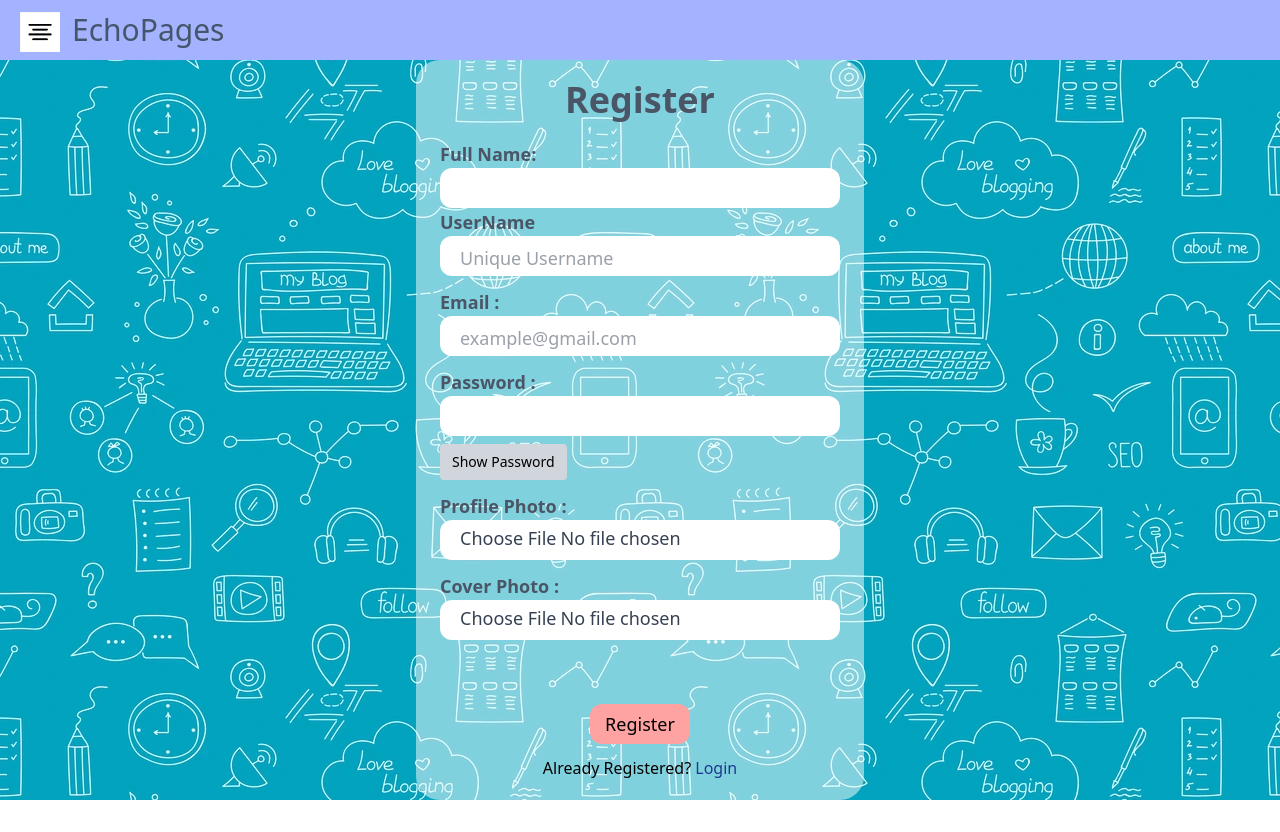
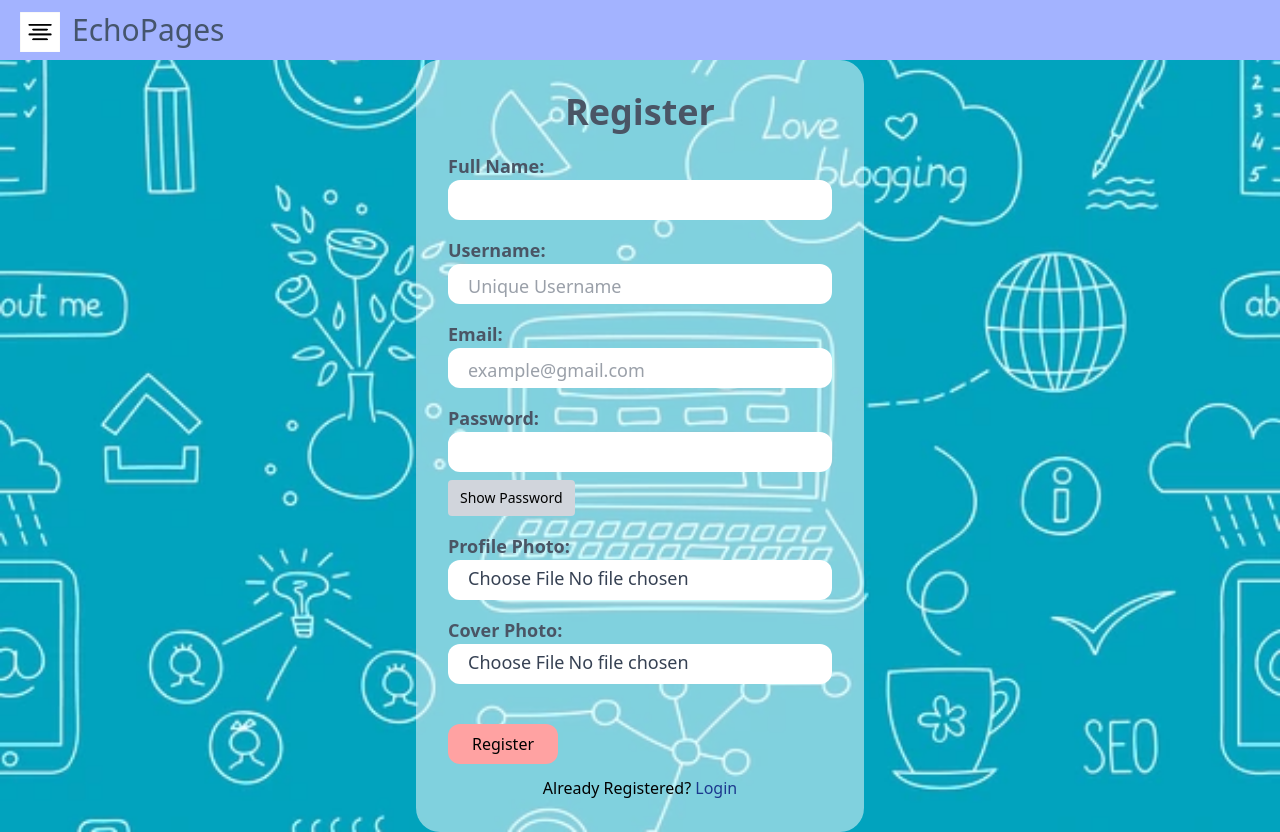
Before and after one commit to Rohit7241/EchoPages, a React (Vite) app in the folder client/: page /register in a window 1280 px wide. Before the commit the page ends 800 px from the top, so only its background shows below. Built offline with nearby package versions, Linux system fonts and the light colour scheme.

Commit message:
refactor: enhance Login and Register pages with improved layout and accessibility

```diff
--- a/client/src/output.css
+++ b/client/src/output.css
@@ -257,8 +257,14 @@
   .mt-3 {
     margin-top: calc(var(--spacing) * 3);
   }
+  .mt-4 {
+    margin-top: calc(var(--spacing) * 4);
+  }
   .mt-5 {
     margin-top: calc(var(--spacing) * 5);
+  }
+  .mt-6 {
+    margin-top: calc(var(--spacing) * 6);
   }
   .mt-10 {
     margin-top: calc(var(--spacing) * 10);
@@ -311,6 +317,12 @@
   .flex {
     display: flex;
   }
+  .hidden {
+    display: none;
+  }
+  .table {
+    display: table;
+  }
   .h-9 {
     height: calc(var(--spacing) * 9);
   }
@@ -337,6 +349,9 @@
   }
   .min-h-50 {
     min-height: calc(var(--spacing) * 50);
+  }
+  .min-h-full {
+    min-height: 100%;
   }
   .min-h-screen {
     min-height: 100vh;
@@ -365,6 +380,9 @@
   .w-100 {
     width: calc(var(--spacing) * 100);
   }
+  .w-\[90\%\] {
+    width: 90%;
+  }
   .w-auto {
     width: auto;
   }
@@ -386,11 +404,23 @@
   .min-w-100 {
     min-width: calc(var(--spacing) * 100);
   }
+  .min-w-full {
+    min-width: 100%;
+  }
+  .min-w-screen {
+    min-width: 100vw;
+  }
   .flex-1 {
     flex: 1;
   }
+  .border-collapse {
+    border-collapse: collapse;
+  }
   .cursor-pointer {
     cursor: pointer;
+  }
+  .resize {
+    resize: both;
   }
   .resize-none {
     resize: none;
@@ -410,8 +440,18 @@
   .justify-center {
     justify-content: center;
   }
+  .gap-4 {
+    gap: calc(var(--spacing) * 4);
+  }
   .gap-6 {
     gap: calc(var(--spacing) * 6);
+  }
+  .space-y-4 {
+    :where(& > :not(:last-child)) {
+      --tw-space-y-reverse: 0;
+      margin-block-start: calc(calc(var(--spacing) * 4) * var(--tw-space-y-reverse));
+      margin-block-end: calc(calc(var(--spacing) * 4) * calc(1 - var(--tw-space-y-reverse)));
+    }
   }
   .overflow-hidden {
     overflow: hidden;
@@ -437,6 +477,10 @@
   .rounded-l {
     border-top-left-radius: 0.25rem;
     border-bottom-left-radius: 0.25rem;
+  }
+  .border {
+    border-style: var(--tw-border-style);
+    border-width: 1px;
   }
   .border-1 {
     border-style: var(--tw-border-style);
@@ -531,6 +575,9 @@
   }
   .px-3 {
     padding-inline: calc(var(--spacing) * 3);
+  }
+  .px-4 {
+    padding-inline: calc(var(--spacing) * 4);
   }
   .px-6 {
     padding-inline: calc(var(--spacing) * 6);
@@ -642,6 +689,10 @@
     --tw-shadow: 0 20px 25px -5px var(--tw-shadow-color, rgb(0 0 0 / 0.1)), 0 8px 10px -6px var(--tw-shadow-color, rgb(0 0 0 / 0.1));
     box-shadow: var(--tw-inset-shadow), var(--tw-inset-ring-shadow), var(--tw-ring-offset-shadow), var(--tw-ring-shadow), var(--tw-shadow);
   }
+  .outline {
+    outline-style: var(--tw-outline-style);
+    outline-width: 1px;
+  }
   .backdrop-invert {
     --tw-backdrop-invert: invert(100%);
     -webkit-backdrop-filter: var(--tw-backdrop-blur,) var(--tw-backdrop-brightness,) var(--tw-backdrop-contrast,) var(--tw-backdrop-grayscale,) var(--tw-backdrop-hue-rotate,) var(--tw-backdrop-invert,) var(--tw-backdrop-opacity,) var(--tw-backdrop-saturate,) var(--tw-backdrop-sepia,);
@@ -649,6 +700,10 @@
   }
   .backdrop-opacity-10 {
     --tw-backdrop-opacity: opacity(10%);
+    -webkit-backdrop-filter: var(--tw-backdrop-blur,) var(--tw-backdrop-brightness,) var(--tw-backdrop-contrast,) var(--tw-backdrop-grayscale,) var(--tw-backdrop-hue-rotate,) var(--tw-backdrop-invert,) var(--tw-backdrop-opacity,) var(--tw-backdrop-saturate,) var(--tw-backdrop-sepia,);
+    backdrop-filter: var(--tw-backdrop-blur,) var(--tw-backdrop-brightness,) var(--tw-backdrop-contrast,) var(--tw-backdrop-grayscale,) var(--tw-backdrop-hue-rotate,) var(--tw-backdrop-invert,) var(--tw-backdrop-opacity,) var(--tw-backdrop-saturate,) var(--tw-backdrop-sepia,);
+  }
+  .backdrop-filter {
     -webkit-backdrop-filter: var(--tw-backdrop-blur,) var(--tw-backdrop-brightness,) var(--tw-backdrop-contrast,) var(--tw-backdrop-grayscale,) var(--tw-backdrop-hue-rotate,) var(--tw-backdrop-invert,) var(--tw-backdrop-opacity,) var(--tw-backdrop-saturate,) var(--tw-backdrop-sepia,);
     backdrop-filter: var(--tw-backdrop-blur,) var(--tw-backdrop-brightness,) var(--tw-backdrop-contrast,) var(--tw-backdrop-grayscale,) var(--tw-backdrop-hue-rotate,) var(--tw-backdrop-invert,) var(--tw-backdrop-opacity,) var(--tw-backdrop-saturate,) var(--tw-backdrop-sepia,);
   }
@@ -727,6 +782,28 @@
       }
     }
   }
+  .sm\:w-auto {
+    @media (width >= 40rem) {
+      width: auto;
+    }
+  }
+  .sm\:p-8 {
+    @media (width >= 40rem) {
+      padding: calc(var(--spacing) * 8);
+    }
+  }
+  .sm\:text-4xl {
+    @media (width >= 40rem) {
+      font-size: var(--text-4xl);
+      line-height: var(--tw-leading, var(--text-4xl--line-height));
+    }
+  }
+  .sm\:text-xl {
+    @media (width >= 40rem) {
+      font-size: var(--text-xl);
+      line-height: var(--tw-leading, var(--text-xl--line-height));
+    }
+  }
   .md\:h-40 {
     @media (width >= 48rem) {
       height: calc(var(--spacing) * 40);
@@ -747,6 +824,11 @@
       text-align: left;
     }
   }
+}
+@property --tw-space-y-reverse {
+  syntax: "*";
+  inherits: false;
+  initial-value: 0;
 }
 @property --tw-border-style {
   syntax: "*";
@@ -826,6 +908,11 @@
   inherits: false;
   initial-value: 0 0 #0000;
 }
+@property --tw-outline-style {
+  syntax: "*";
+  inherits: false;
+  initial-value: solid;
+}
 @property --tw-backdrop-blur {
   syntax: "*";
   inherits: false;
@@ -884,6 +971,7 @@
 @layer properties {
   @supports ((-webkit-hyphens: none) and (not (margin-trim: inline))) or ((-moz-orient: inline) and (not (color:rgb(from red r g b)))) {
     *, ::before, ::after, ::backdrop {
+      --tw-space-y-reverse: 0;
       --tw-border-style: solid;
       --tw-leading: initial;
       --tw-font-weight: initial;
@@ -901,6 +989,7 @@
       --tw-ring-offset-width: 0px;
       --tw-ring-offset-color: #fff;
       --tw-ring-offset-shadow: 0 0 #0000;
+      --tw-outline-style: solid;
       --tw-backdrop-blur: initial;
       --tw-backdrop-brightness: initial;
       --tw-backdrop-contrast: initial;
--- a/client/src/pages/login.jsx
+++ b/client/src/pages/login.jsx
@@ -54,24 +54,80 @@ export default function LoginPage(){
 
     return(
         <>
-        <NavBar log="false"/>
-        <div className={`h-screen w-screen flex justify-center items-center`}   style={{backgroundImage: `url(${image})`}}  >
-            <div className="max-h-md rounded-3xl max-w-md h-auto p-8 bg-white/50 flex-col flex  items-center w-full">
-              <h1 className="text-4xl font-semibold text-gray-600">Login</h1>
-              <form className="mt-5  flex-col  items-center" onSubmit={loginuser}>
-              {wrong&&<h1 className="h-auto rounded p-2 bg-white/60 font-semibold text-red-500">** {error} **</h1>}
-                <h1 className="font-semibold text-gray-600 text-lg">UserName :</h1>
-                <input  className="rounded-xl flex text-gray-700 text-lg resize-none bg-white pt-1 pl-5 h-10 w-100" onChange={(e)=>setusername(e.target.value)} name="username" id=""value={username}/>
-                <h1 className="mt-3 font-semibold text-gray-600 text-lg">Email :</h1>
-                <input placeholder="example@gmail.com" className=" rounded-xl flex text-gray-700 text-lg resize-none bg-white pt-1 pl-5 h-10 w-100" onChange={(e)=>setemail(e.target.value)} name="email" id="" value={email}/>
-                <h1 className="mt-3 font-semibold text-gray-600 text-lg">Password :</h1>
-                <input type={`${showpassword?"text":"password"}`} className="rounded-xl flex text-gray-700 text-lg resize-none bg-white pt-1 pl-5 h-10 w-100" onChange={(e)=>setpass(e.target.value)} name="password" id="" value={password}/>
-                 <button type="button"  onClick={()=>{setshow(!showpassword)}} className="bg-gray-300 mt-2 px-3 py-2 rounded text-sm">{showpassword ? "Hide" : "Show"} Password</button>
-              </form>
-               <button className="h-10 text-lg  w-25 rounded-xl mt-10 hover:bg-red-400 items-center bg-red-300" onClick={loginuser}>Submit</button>
-                 <h1 className="mt-5 text-xl">New User? <Link className="text-blue-900" to="/register">Register</Link></h1>
-            </div>
-        </div>
+        <NavBar log="false" />
+<div
+  className="min-h-screen w-screen flex justify-center items-center bg-cover bg-center"
+  style={{ backgroundImage: `url(${image})` }}
+>
+  <div className="rounded-3xl w-[90%] max-w-md p-6 sm:p-8 bg-white/50 flex flex-col items-center">
+    <h1 className="text-3xl sm:text-4xl font-semibold text-gray-600">Login</h1>
+
+    <form
+      className="mt-5 flex flex-col gap-4 w-full"
+      onSubmit={loginuser}
+    >
+      {wrong && (
+        <h1 className="rounded p-2 bg-white/60 font-semibold text-red-500 text-center">
+          ** {error} **
+        </h1>
+      )}
+
+      <div>
+        <label className="font-semibold text-gray-600 text-lg">Username :</label>
+        <input
+          className="rounded-xl text-gray-700 text-lg bg-white pt-1 pl-5 h-10 w-full"
+          onChange={(e) => setusername(e.target.value)}
+          name="username"
+          value={username}
+        />
+      </div>
+
+      <div>
+        <label className="font-semibold text-gray-600 text-lg">Email :</label>
+        <input
+          placeholder="example@gmail.com"
+          className="rounded-xl text-gray-700 text-lg bg-white pt-1 pl-5 h-10 w-full"
+          onChange={(e) => setemail(e.target.value)}
+          name="email"
+          value={email}
+        />
+      </div>
+
+      <div>
+        <label className="font-semibold text-gray-600 text-lg">Password :</label>
+        <input
+          type={showpassword ? "text" : "password"}
+          className="rounded-xl text-gray-700 text-lg bg-white pt-1 pl-5 h-10 w-full"
+          onChange={(e) => setpass(e.target.value)}
+          name="password"
+          value={password}
+        />
+        <button
+          type="button"
+          onClick={() => setshow(!showpassword)}
+          className="bg-gray-300 mt-2 px-3 py-2 rounded text-sm"
+        >
+          {showpassword ? "Hide" : "Show"} Password
+        </button>
+      </div>
+
+      <button
+        className="h-10 text-lg w-full rounded-xl mt-4 hover:bg-red-400 bg-red-300"
+        onClick={loginuser}
+      >
+        Submit
+      </button>
+    </form>
+
+    <h1 className="mt-5 text-base sm:text-xl">
+      New User?{" "}
+      <Link className="text-blue-900" to="/register">
+        Register
+      </Link>
+    </h1>
+  </div>
+</div>
+
         </>
 
     )
--- a/client/src/pages/register.jsx
+++ b/client/src/pages/register.jsx
@@ -49,45 +49,117 @@ export default function RegisterUser(){
   }
       return(
         <>
-        <NavBar log="false"/>
-        <div className={`h-screen w-screen flex justify-center items-center`}   style={{backgroundImage: `url(${image})`}}  >
-            <div className="max-h-md rounded-3xl max-w-md h-auto mt-15 p-5 bg-white/50 flex-col flex  items-center w-full">
-              <h1 className="text-4xl font-semibold text-gray-600">Register</h1>
-              <form className="mt-5  flex-col  items-center" onSubmit={registeruser}>
-              {wrong&&<h1 className="h-auto rounded p-2 bg-white/60 font-semibold text-red-500">** {error} **</h1>}
+       <NavBar log="false" />
+<div
+  className="min-h-screen flex justify-center items-center px-4 pt-15 bg-cover bg-center"
+  style={{ backgroundImage: `url(${image})` }}
+>
+  <div className="w-full max-w-md p-6 sm:p-8 rounded-3xl bg-white/50 flex flex-col items-center">
+    <h1 className="text-3xl sm:text-4xl font-semibold text-gray-600">Register</h1>
 
-                <h1 className="font-semibold text-gray-600 text-lg">Full Name:</h1>
-                <input  className="rounded-xl flex text-gray-700 text-lg resize-none bg-white pt-1 pl-5 h-10 w-100" onChange={(e)=>setname(e.target.value)} name="fullname" id=""value={name}/>
+    <form className="mt-5 w-full space-y-4" onSubmit={registeruser}>
+      {wrong && (
+        <h1 className="rounded p-2 bg-white/60 font-semibold text-red-500 text-center">
+          ** {error} **
+        </h1>
+      )}
 
-                <h1 className="font-semibold text-gray-600 text-lg">UserName</h1>
-                <input  className="rounded-xl flex text-gray-700 text-lg resize-none bg-white pt-1 pl-5 h-10 w-100" placeholder="Unique Username"  onChange={(e)=>setusername(e.target.value)} name="username" id=""value={username}/>
+      <div>
+        <label className="font-semibold text-gray-600 text-lg">Full Name:</label>
+        <input
+          className="w-full rounded-xl text-gray-700 text-lg bg-white pt-1 pl-5 h-10"
+          onChange={(e) => setname(e.target.value)}
+          value={name}
+          name="fullname"
+        />
+      </div>
 
-                <h1 className="mt-3 font-semibold text-gray-600 text-lg">Email :</h1>
-                <input placeholder="example@gmail.com" className=" rounded-xl flex text-gray-700 text-lg resize-none bg-white pt-1 pl-5 h-10 w-100" onChange={(e)=>setemail(e.target.value)} name="email" id="" value={email}/>
+      <div>
+        <label className="font-semibold text-gray-600 text-lg">Username:</label>
+        <input
+          className="w-full rounded-xl text-gray-700 text-lg bg-white pt-1 pl-5 h-10"
+          placeholder="Unique Username"
+          onChange={(e) => setusername(e.target.value)}
+          value={username}
+          name="username"
+        />
+      </div>
 
-                <h1 className="mt-3 font-semibold text-gray-600 text-lg">Password :</h1>
-                <input autoComplete="off" type={showpassword?"text":"password"} className="rounded-xl flex text-gray-700 text-lg resize-none bg-white pt-1 pl-5 h-10 w-100" onChange={(e)=>setpass(e.target.value)} name="password" id="" value={password}/>
-                <button type="button"  onClick={()=>{setshow(!showpassword)}} className="bg-gray-300 mt-2 px-3 py-2 rounded text-sm">{showpassword ? "Hide" : "Show"} Password</button>
+      <div>
+        <label className="font-semibold text-gray-600 text-lg">Email:</label>
+        <input
+          placeholder="example@gmail.com"
+          className="w-full rounded-xl text-gray-700 text-lg bg-white pt-1 pl-5 h-10"
+          onChange={(e) => setemail(e.target.value)}
+          value={email}
+          name="email"
+        />
+      </div>
 
-                <h1 className="mt-3 font-semibold text-gray-600 text-lg">Profile Photo :</h1>
-                <input  type="file" accept="image/*" className="rounded-xl flex text-gray-700 text-lg resize-none bg-white pt-1 pl-5 h-10 w-100" onChange={handleProfile} name="email" id="" />
+      <div>
+        <label className="font-semibold text-gray-600 text-lg">Password:</label>
+        <input
+          autoComplete="off"
+          type={showpassword ? "text" : "password"}
+          className="w-full rounded-xl text-gray-700 text-lg bg-white pt-1 pl-5 h-10"
+          onChange={(e) => setpass(e.target.value)}
+          value={password}
+          name="password"
+        />
+        <button
+          type="button"
+          onClick={() => setshow(!showpassword)}
+          className="bg-gray-300 mt-2 px-3 py-2 rounded text-sm"
+        >
+          {showpassword ? "Hide" : "Show"} Password
+        </button>
+      </div>
 
-                <h1 className="mt-3 font-semibold text-gray-600 text-lg">Cover Photo :</h1>
-                <input  type="file" accept="image/*" className="rounded-xl flex text-gray-700 text-lg resize-none bg-white pt-1 pl-5 h-10 w-100" onChange={handleCover} name="email" id="" />
+      <div>
+        <label className="font-semibold text-gray-600 text-lg">Profile Photo:</label>
+        <input
+          type="file"
+          accept="image/*"
+          className="w-full rounded-xl text-gray-700 text-lg bg-white pt-1 pl-5 h-10"
+          onChange={handleProfile}
+        />
+      </div>
 
-              </form>
+      <div>
+        <label className="font-semibold text-gray-600 text-lg">Cover Photo:</label>
+        <input
+          type="file"
+          accept="image/*"
+          className="w-full rounded-xl text-gray-700 text-lg bg-white pt-1 pl-5 h-10"
+          onChange={handleCover}
+        />
+      </div>
+
       <input
         type="text"
         onKeyDown={(e) => {
-                    if (e.key === "Enter") {
-                      registeruser(); // Call the same function as the button
-                    }
+          if (e.key === "Enter") registeruser();
         }}
+        className="hidden"
       />
-               <button className="h-10 text-lg  w-25 rounded-xl mt-10 hover:bg-red-400 items-center bg-red-300" onClick={registeruser}>Register</button>
-               <h1 className="mt-3">Already Registered? <Link className="text-blue-900" to="/login">Login</Link></h1>
+
+      <button
+        type="submit"
+        className="w-full sm:w-auto h-10 px-6 rounded-xl mt-6 bg-red-300 hover:bg-red-400"
+      >
+        Register
+      </button>
+    </form>
+
+    <h1 className="mt-3">
+      Already Registered?{" "}
+      <Link className="text-blue-900" to="/login">
+        Login
+      </Link>
+    </h1>
   </div>
 </div>
+
         </>
 
     )
```
Lines whose indentation alone changed are shown as unchanged.
